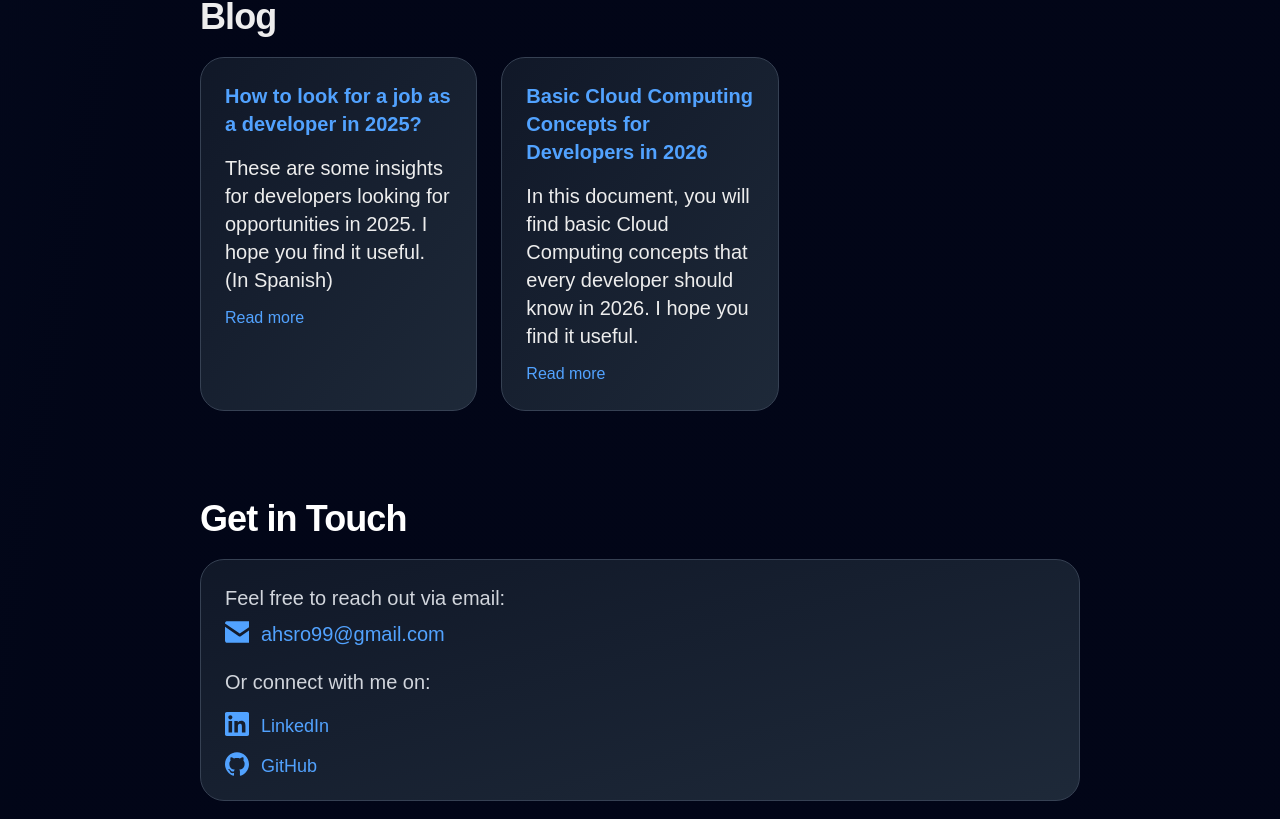
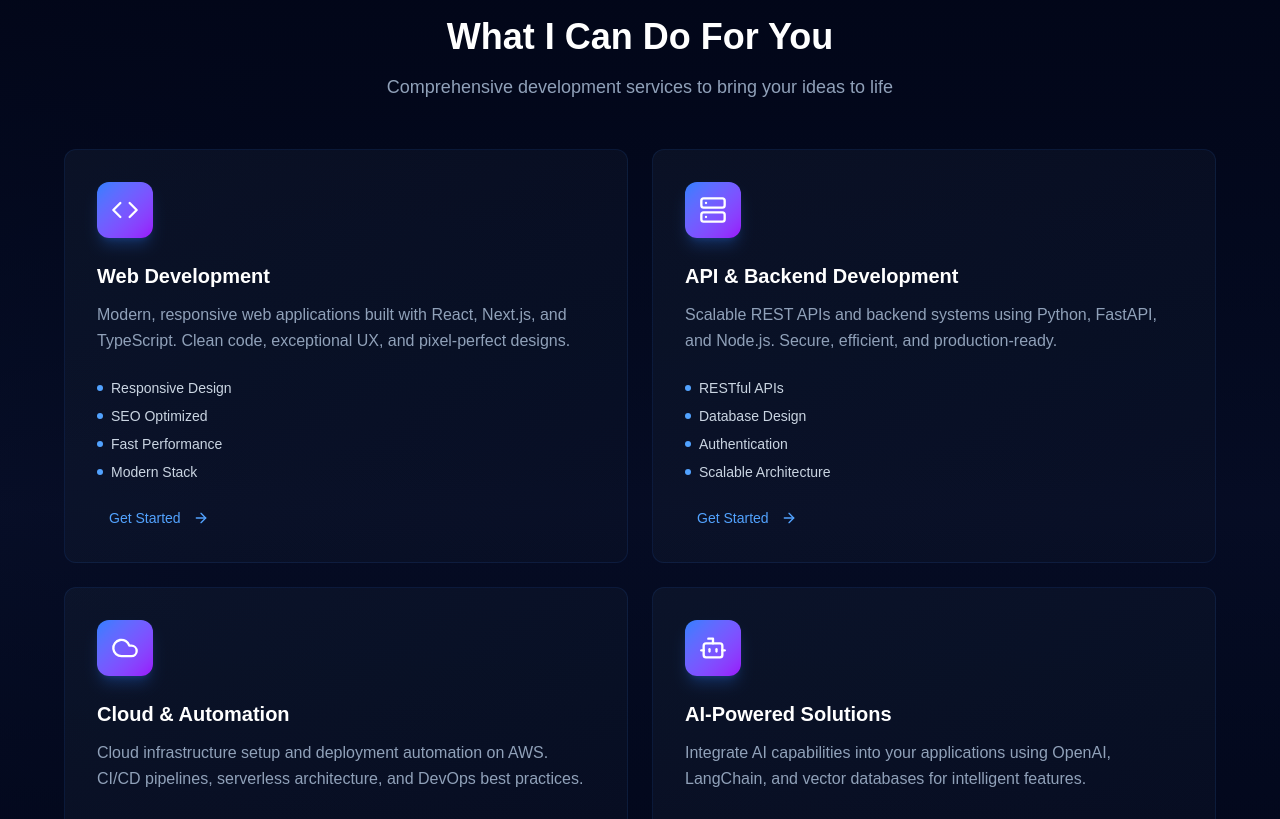
Before and after one commit to HaroldR23/my-portfolio, a Next.js app: page / in a window 1280 px wide. Shown: the part 6781-7600 px from the top of the page. Built offline with nearby package versions, Linux system fonts and the light colour scheme.

Commit message:
feat: add new services section

```diff
--- /dev/null
+++ b/src/app/components/Services/ServiceCard.tsx
@@ -0,0 +1,64 @@
+import { ServiceCardProps } from "@/app/models/services";
+import { motion } from "motion/react";
+import Button from "../common/Button";
+import { ArrowRight } from "lucide-react";
+import { SERVICE_CTA_TEXT } from "@/app/constants/data/data";
+
+
+const ServiceCard = ({ service, index, language }: ServiceCardProps) => {
+  const Icon = service.icon;
+
+  return (
+    <motion.div
+      key={service.title}
+      initial={{ opacity: 0, y: 30 }}
+      whileInView={{ opacity: 1, y: 0 }}
+      viewport={{ once: true }}
+      transition={{ duration: 0.5, delay: index * 0.1 }}
+      className="group"
+    >
+      <div className="h-full bg-gradient-to-br from-slate-800/30 to-slate-900/30 rounded-xl
+                              border border-blue-500/10 hover:border-blue-500/30 p-8
+                              transition-all duration-300 hover:shadow-xl hover:shadow-blue-500/10
+                              hover:-translate-y-1">
+        {/* Icon */}
+        <div className="w-14 h-14 rounded-xl bg-gradient-to-br from-blue-500 to-purple-600
+                                flex items-center justify-center mb-6 group-hover:scale-110
+                                transition-transform shadow-lg shadow-blue-500/25">
+          <Icon className="w-7 h-7 text-white" />
+        </div>
+
+        {/* Content */}
+        <h3 className="text-xl font-semibold text-white mb-3 group-hover:text-blue-400 transition-colors">
+          {service.title}
+        </h3>
+
+        <p className="text-slate-400 leading-relaxed mb-6">
+          {service.description}
+        </p>
+
+        {/* Benefits */}
+        <ul className="space-y-2 mb-6">
+          {service.benefits.map((benefit) => (
+            <li key={benefit} className="flex items-center gap-2 text-sm text-slate-300">
+              <div className="w-1.5 h-1.5 rounded-full bg-blue-400" />
+              {benefit}
+            </li>
+          ))}
+        </ul>
+
+        {/* CTA */}
+        <Button
+          variant="ghost"
+          className="text-blue-400 hover:text-blue-300 hover:bg-blue-500/10 p-0 h-auto font-medium group/btn"
+          onClick={() => document.getElementById('contactMe')?.scrollIntoView({ behavior: 'smooth' })}
+        >
+          {SERVICE_CTA_TEXT[language]}
+          <ArrowRight className="w-4 h-4 ml-1 group-hover/btn:translate-x-1 transition-transform" />
+        </Button>
+      </div>
+    </motion.div>
+  );
+};
+
+export default ServiceCard;
--- /dev/null
+++ b/src/app/components/Services/ServicesSection.tsx
@@ -0,0 +1,43 @@
+'use client';
+
+import { motion } from 'motion/react';
+
+import usePreferencesContext from '@/app/hooks/usePreferencesContext';
+import { LIST_SERVICES, SERVICES_SUBTITLE, SERVICES_TITLE } from '@/app/constants/data/data';
+import ServiceCard from './ServiceCard';
+
+
+
+const ServicesSection = () => {
+  const { language } = usePreferencesContext();
+
+  return (
+    <section className="py-20 px-4 relative overflow-hidden">
+      {/* Background Gradient */}
+      <div className="absolute inset-0 bg-gradient-to-b from-slate-950 via-blue-950/20 to-slate-950" />
+
+      <div className="relative max-w-6xl mx-auto">
+        <motion.div
+          initial={{ opacity: 0, y: 20 }}
+          whileInView={{ opacity: 1, y: 0 }}
+          viewport={{ once: true }}
+          transition={{ duration: 0.5 }}
+          className="text-center mb-12"
+        >
+          <h2 className="text-3xl md:text-4xl font-bold text-white mb-4">{SERVICES_TITLE[language]}</h2>
+          <p className="text-slate-400 text-lg max-w-2xl mx-auto">
+            {SERVICES_SUBTITLE[language]}
+          </p>
+        </motion.div>
+
+        <div className="grid md:grid-cols-2 gap-6">
+          {LIST_SERVICES[language].map((service, index) => (
+            <ServiceCard key={index} service={service} index={index} language={language} />
+          ))}
+        </div>
+      </div>
+    </section>
+  );
+};
+
+export default ServicesSection;
--- a/src/app/constants/data/data.ts
+++ b/src/app/constants/data/data.ts
@@ -17,6 +17,7 @@ import {
   INTRODUCTION_MY_SELF_ENG,
   INTRODUCTION_MY_SELF_ENG_SUB_HEADER,
   LIST_EXPERIENCES_ENG,
+  LIST_SERVICES_ENG,
   MOBILE_TECH_STACK_TEXT_ENG,
   NOTES_ENG,
   OPEN_TO_OPPORTUNITIES_ENG,
@@ -47,6 +48,7 @@ import {
   INTRODUCTION_MY_SELF_SPA,
   INTRODUCTION_MY_SELF_SPA_SUB_HEADER,
   LIST_EXPERIENCES_SPA,
+  LIST_SERVICES_SPA,
   MOBILE_TECH_STACK_TEXT_SPA,
   NOTES_SPA,
   OPEN_TO_OPPORTUNITIES_SPA,
@@ -63,6 +65,7 @@ import { Note } from "@/app/models/notes";
 import { Languages } from "../enums/languages";
 import { LanguageOption } from "@/app/models/languageOption";
 import { Experience } from "@/app/models/experiences";
+import { Service } from "@/app/models/services";
 
 export const DEVELOPER_NAME: string = "Harold Rodriguez";
 export const COPYRIGHT_LOGO_URL = "https://i.imgur.com/qZAXWKR.png";
@@ -317,3 +320,23 @@ export const EXPERIENCE_HEADER: Record<string, string> = {
   english: "Professional Journey",
   spanish: "Trayectoria profesional"
 }
+
+export const LIST_SERVICES: Record<string, Service[]> = {
+  english: LIST_SERVICES_ENG,
+  spanish: LIST_SERVICES_SPA
+}
+
+export const SERVICES_TITLE: Record<string, string> = {
+  english: "What I Can Do For You",
+  spanish: "Lo que puedo hacer por ti"
+}
+
+export const SERVICES_SUBTITLE: Record<string, string> = {
+  english: "Comprehensive development services to bring your ideas to life",
+  spanish: "Servicios de desarrollo integrales para dar vida a tus ideas"
+}
+
+export const SERVICE_CTA_TEXT: Record<string, string> = {
+  english: "Get Started",
+  spanish: "Empezar"
+}
--- a/src/app/constants/data/english.ts
+++ b/src/app/constants/data/english.ts
@@ -2,6 +2,8 @@
 import { Project } from "@/app/models/projects";
 import { Note } from "@/app/models/notes";
 import { Experience } from "@/app/models/experiences";
+import { Bot, Cloud, Code, Server } from "lucide-react";
+import { Service } from "@/app/models/services";
 
 
 export const COPYRIGHT_TEXT_CONTENT_ENG = "Designed and created by Harold Rodriguez © 2025 || All Rights Reserved";
@@ -289,3 +291,30 @@ export const LIST_EXPERIENCES_ENG: Experience[] = [
     tech: ['JavaScript', 'TypeScript', 'React', 'Python', 'FastAPI', 'Node.js', 'PostgreSQL', 'Git', 'REST APIs', 'CI/CD', 'AWS', 'Docker', 'SQLAlchemy'],
   },
 ];
+
+export const LIST_SERVICES_ENG: Service[] = [
+  {
+    icon: Code,
+    title: 'Web Development',
+    description: 'Modern, responsive web applications built with React, Next.js, and TypeScript. Clean code, exceptional UX, and pixel-perfect designs.',
+    benefits: ['Responsive Design', 'SEO Optimized', 'Fast Performance', 'Modern Stack'],
+  },
+  {
+    icon: Server,
+    title: 'API & Backend Development',
+    description: 'Scalable REST APIs and backend systems using Python, FastAPI, and Node.js. Secure, efficient, and production-ready.',
+    benefits: ['RESTful APIs', 'Database Design', 'Authentication', 'Scalable Architecture'],
+  },
+  {
+    icon: Cloud,
+    title: 'Cloud & Automation',
+    description: 'Cloud infrastructure setup and deployment automation on AWS. CI/CD pipelines, serverless architecture, and DevOps best practices.',
+    benefits: ['AWS Deployment', 'CI/CD Pipelines', 'Serverless', 'Infrastructure as Code'],
+  },
+  {
+    icon: Bot,
+    title: 'AI-Powered Solutions',
+    description: 'Integrate AI capabilities into your applications using OpenAI, LangChain, and vector databases for intelligent features.',
+    benefits: ['ChatGPT Integration', 'Smart Automation', 'Data Analysis', 'Custom AI Tools'],
+  },
+];
--- a/src/app/constants/data/spanish.ts
+++ b/src/app/constants/data/spanish.ts
@@ -3,6 +3,8 @@
 import { Experience } from "@/app/models/experiences";
 import { Note } from "@/app/models/notes";
 import { Project } from "@/app/models/projects";
+import { Service } from "@/app/models/services";
+import { Bot, Cloud, Code, Server } from "lucide-react";
 
 export const COPYRIGHT_TEXT_CONTENT_SPA = "Diseñado y creado por Harold Rodriguez © 2025 || Todos los derechos reservados";
 export const ABOUT_ME_TEXT_SPA = "Construyo aplicaciones robustas, desarrollo APIs escalables y disfruto trabajando tanto en frontend como en backend. Me adapto rápidamente, prospero en entornos de equipo y sin miedo a los desafíos. Ya sea aprendiendo un nuevo framework o mejorando un producto, estoy comprometido con el crecimiento continuo y con entregar calidad mediante un código limpio y eficiente.";
@@ -291,3 +293,30 @@ export const LIST_EXPERIENCES_SPA: Experience[] = [
     tech: ['JavaScript', 'TypeScript', 'React', 'Python', 'FastAPI', 'Node.js', 'PostgreSQL', 'Git', 'REST APIs', 'CI/CD', 'AWS', 'Docker', 'SQLAlchemy'],
   }
 ];
+
+export const LIST_SERVICES_SPA: Service[] = [
+  {
+    icon: Code,
+    title: 'Desarrollo Web',
+    description: 'Aplicaciones web modernas y responsivas construidas con React, Next.js y TypeScript. Código limpio, excelente experiencia de usuario y diseños pixel-perfect.',
+    benefits: ['Diseño Responsive', 'Optimizado para SEO', 'Alto Rendimiento', 'Stack Moderno'],
+  },
+  {
+    icon: Server,
+    title: 'Desarrollo de APIs y Backend',
+    description: 'APIs REST escalables y sistemas backend desarrollados con Python, FastAPI y Node.js. Seguros, eficientes y listos para producción.',
+    benefits: ['APIs REST', 'Diseño de Bases de Datos', 'Autenticación', 'Arquitectura Escalable'],
+  },
+  {
+    icon: Cloud,
+    title: 'Cloud y Automatización',
+    description: 'Configuración de infraestructura en la nube y automatización de despliegues en AWS. Pipelines de CI/CD, arquitectura serverless y buenas prácticas DevOps.',
+    benefits: ['Despliegue en AWS', 'Pipelines CI/CD', 'Serverless', 'Infraestructura como Código'],
+  },
+  {
+    icon: Bot,
+    title: 'Soluciones con IA',
+    description: 'Integración de capacidades de inteligencia artificial en tus aplicaciones utilizando OpenAI, LangChain y bases de datos vectoriales para funcionalidades inteligentes.',
+    benefits: ['Integración con ChatGPT', 'Automatización Inteligente', 'Análisis de Datos', 'Herramientas de IA Personalizadas'],
+  },
+];
--- /dev/null
+++ b/src/app/models/services.ts
@@ -0,0 +1,14 @@
+import { Languages } from "../constants/enums/languages";
+
+export interface Service {
+  icon: React.ComponentType<React.SVGProps<SVGSVGElement>>;
+  title: string;
+  description: string;
+  benefits: string[];
+}
+
+export interface ServiceCardProps {
+  service: Service;
+  index: number;
+  language: Languages
+}
--- a/src/app/page.tsx
+++ b/src/app/page.tsx
@@ -4,6 +4,7 @@ import ContactMe from "./components/ContactMe/ContactMe";
 import ProjectsSection from "./components/ProjectsSection/ProjectsSection";
 import Technologies from "./components/Technologies/Technologies";
 import ExperienceSection from "./components/Experience/ExperienceSection";
+import ServicesSection from "./components/Services/ServicesSection";
 
 const HomePage = () => {
   return (
@@ -12,6 +13,7 @@ const HomePage = () => {
       <Technologies />
       <ProjectsSection />
       <ExperienceSection />
+      <ServicesSection />
       <div>
         <Blog />
         <ContactMe />
```
